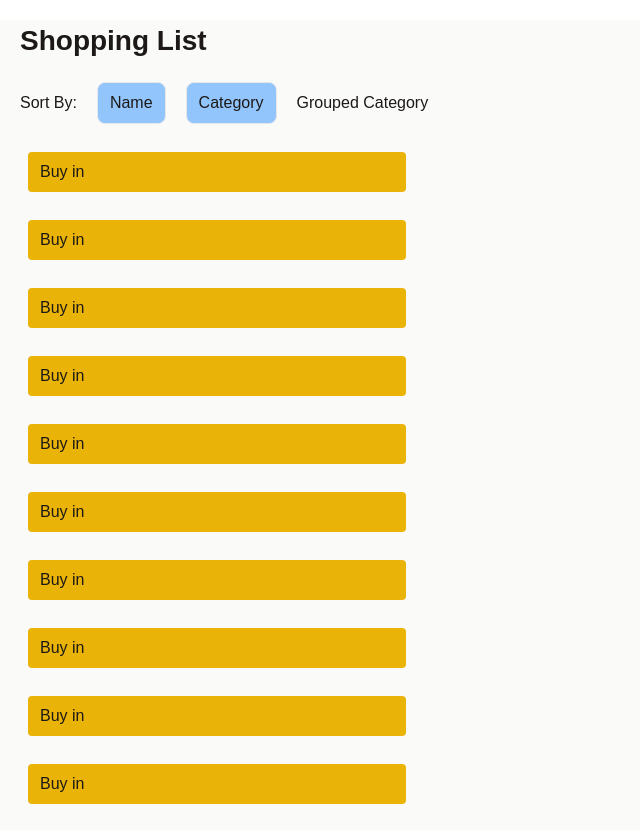
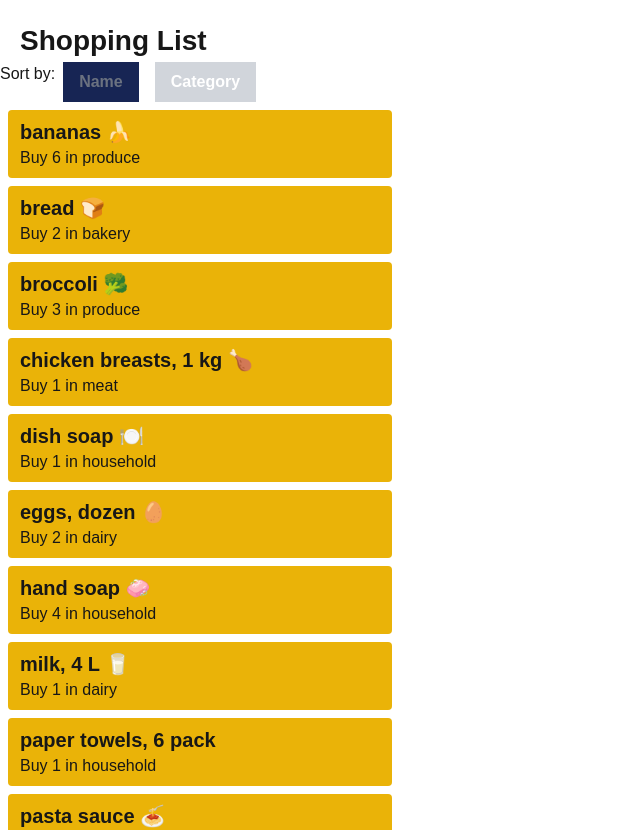
Before and after one commit to yifangwu0313/cprg306-assignments, a Next.js app: page /week-6 in a window 1280 px wide. Shown: the top 830 px of the page, without its empty margins (0-640 px from the left). Built offline with nearby package versions, Linux system fonts and the light colour scheme.

Commit message:
add week-6

```diff
--- a/app/week-6/item-list.js
+++ b/app/week-6/item-list.js
@@ -1,16 +1,39 @@
-import Item from "./item";
+"use client";
+import { useState } from "react";
+import Item from "./item.js";
+import items from "./items.json";
 
-export default function ItemList({ items }) {
-  return (
-    <div className="flex flex-col gap-3 my-5 ml-5">
-      {items.map((item) => (
-        <Item
-        key={item.ItemName}
-        name={item.ItemName}
-        quantity={item.Quantity}
-        category={item.Category}
-        />
-      ))}
-    </div>
-  );
+export default function ItemList(){
+
+    let itemJSON = [...items];
+    const [sortBy, setSortBy] = useState("name");
+    itemJSON.sort((a, b) => {
+        if (sortBy === "name") {
+            return a.name.localeCompare(b.name);
+        }
+        else if (sortBy === "category") {
+            return a.category.localeCompare(b.category);
+        }
+        return 0;
+    });
+
+    return(
+        <main>
+            <div
+            className="flex">
+            <h1>Sort by:</h1>
+            <button
+            onClick={() => setSortBy("name")}
+            className={`py-2 px-4 bg-blue-400 border-b-1 font-bold ml-2 hover:bg-blue-900 ${sortBy === "name" ? "bg-blue-950 text-gray-500" : "bg-gray-300 text-white"}`}>Name</button>
+            <button
+            onClick={()=> setSortBy("category")}
+            className={`py-2 px-4 bg-blue-400 border-b-1 font-bold ml-4 hover:bg-blue-900 ${sortBy === "category" ? "bg-blue-950 text-gray-500" : "bg-gray-300 text-white"}`}>Category</button>
+       </div>
+       <div>
+              {itemJSON.map((item, index) => {
+                return <Item key={index} name={item.name} quantity={item.quantity} category={item.category} />
+              })}
+       </div>
+       </main>
+    )
 }
--- a/app/week-6/page.js
+++ b/app/week-6/page.js
@@ -1,44 +1,10 @@
-"use client";
-import itemsJson from "./items.json";
 import ItemList from "./item-list";
-import Button from "./button";
-import { useState } from "react";
-
-
 
 export default function Page() {
-
-  const [shoppingItems, setShoppingItems] = useState([...itemsJson]);
-
-  function handleSort(sortAttribute) {
-    const sortedItems = [...shoppingItems].sort((a, b) =>
-      a[sortAttribute].localeCompare(b[sortAttribute])
-    );
-    setShoppingItems(sortedItems);
-  }
-
-  function handleGroup(){
-    const groupedItems = [...shoppingItems].reduce((acc, item) => {
-      if(!acc[item.Category]){
-        acc[item.Category].push(item);
-      } else {
-        acc[item.Category] = [item];
-      }
-      return acc;
-    }, {});
-    setShoppingItems(groupedItems);
-    console.log(groupedItems);
-  }
   return (
-    <main className="bg-stone-50 text-stone-900">
+    <main className="bg-white-50 text-black-900">
       <h1 className="text-[28px] font-bold ml-5 mt-5">Shopping List</h1>
-      <div className="ml-5 mt-5 flex gap-5 items-center">
-        <span>Sort By:</span>
-        <Button handleClick={() => handleSort("name")}>Name</Button>
-        <Button handleClick={() => handleSort("category")}>Category</Button>
-        <button onClick={handleGroup}>Grouped Category</button>
-      </div>
-      <ItemList items={shoppingItems} />
+      <ItemList />
     </main>
   );
 }
```
